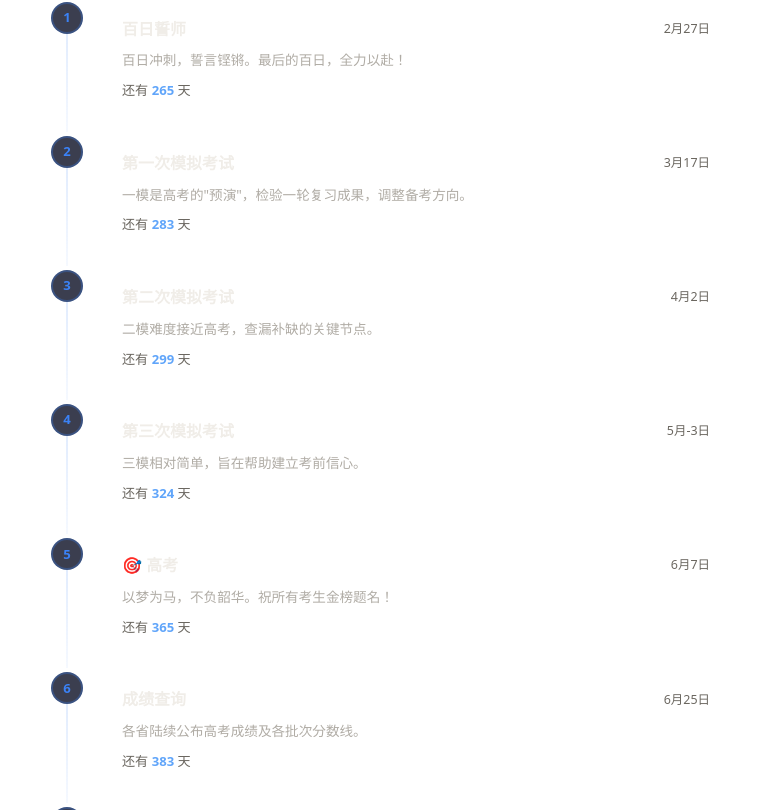
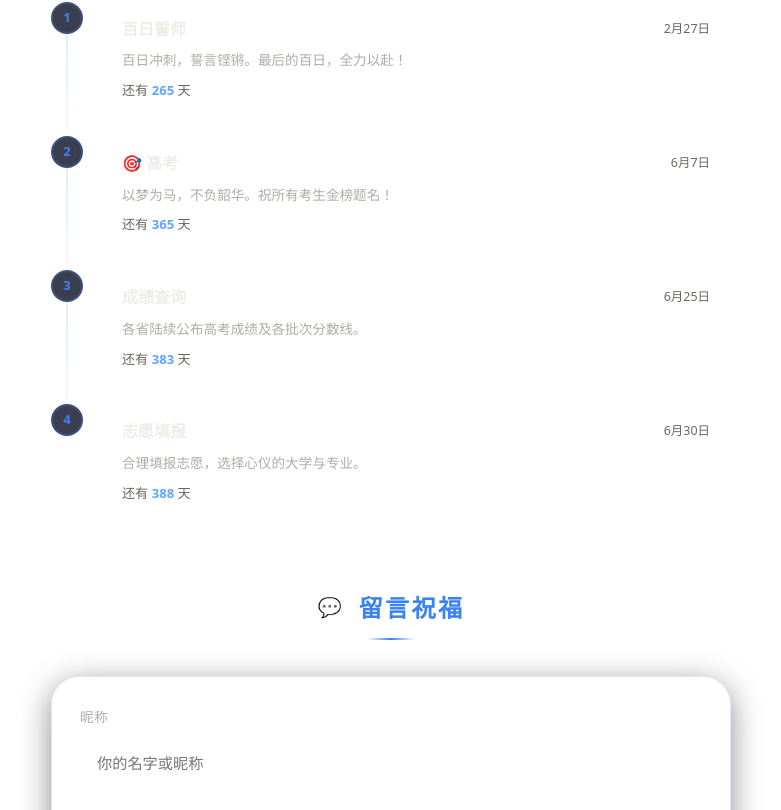
Before and after one commit to ischenyu/gaokao-countdown, a Nuxt app: page / in a window 1280 px wide. Shown: the part 950-1760 px from the top of the page, without its empty margins (249-1030 px from the left). Built offline with nearby package versions, Linux system fonts and the light colour scheme; no server answers.

Commit message:
feat 移除备考时间轴上不准确的时间线

```diff
--- a/components/GaokaoTimeline.vue
+++ b/components/GaokaoTimeline.vue
@@ -94,24 +94,24 @@ const events = computed<TimelineEvent[]>(() => {
       d: day === 7 ? 27 : Math.min(28, day),
       desc: '百日冲刺，誓言铿锵。最后的百日，全力以赴！',
     },
-    {
-      label: '第一次模拟考试',
-      m: Math.max(1, month - 3),
-      d: Math.min(28, day + 10),
-      desc: '一模是高考的"预演"，检验一轮复习成果，调整备考方向。',
-    },
-    {
-      label: '第二次模拟考试',
-      m: Math.max(1, month - 2),
-      d: Math.min(28, day - 5),
-      desc: '二模难度接近高考，查漏补缺的关键节点。',
-    },
-    {
-      label: '第三次模拟考试',
-      m: Math.max(1, month - 1),
-      d: Math.min(28, day - 10),
-      desc: '三模相对简单，旨在帮助建立考前信心。',
-    },
+    // {
+    //   label: '第一次模拟考试',
+    //   m: Math.max(1, month - 3),
+    //   d: Math.min(28, day + 10),
+    //   desc: '一模是高考的"预演"，检验一轮复习成果，调整备考方向。',
+    // },
+    // {
+    //   label: '第二次模拟考试',
+    //   m: Math.max(1, month - 2),
+    //   d: Math.min(28, day - 5),
+    //   desc: '二模难度接近高考，查漏补缺的关键节点。',
+    // },
+    // {
+    //   label: '第三次模拟考试',
+    //   m: Math.max(1, month - 1),
+    //   d: Math.min(28, day - 10),
+    //   desc: '三模相对简单，旨在帮助建立考前信心。',
+    // },
     {
       label: '🎯 高考',
       m: month,
```
